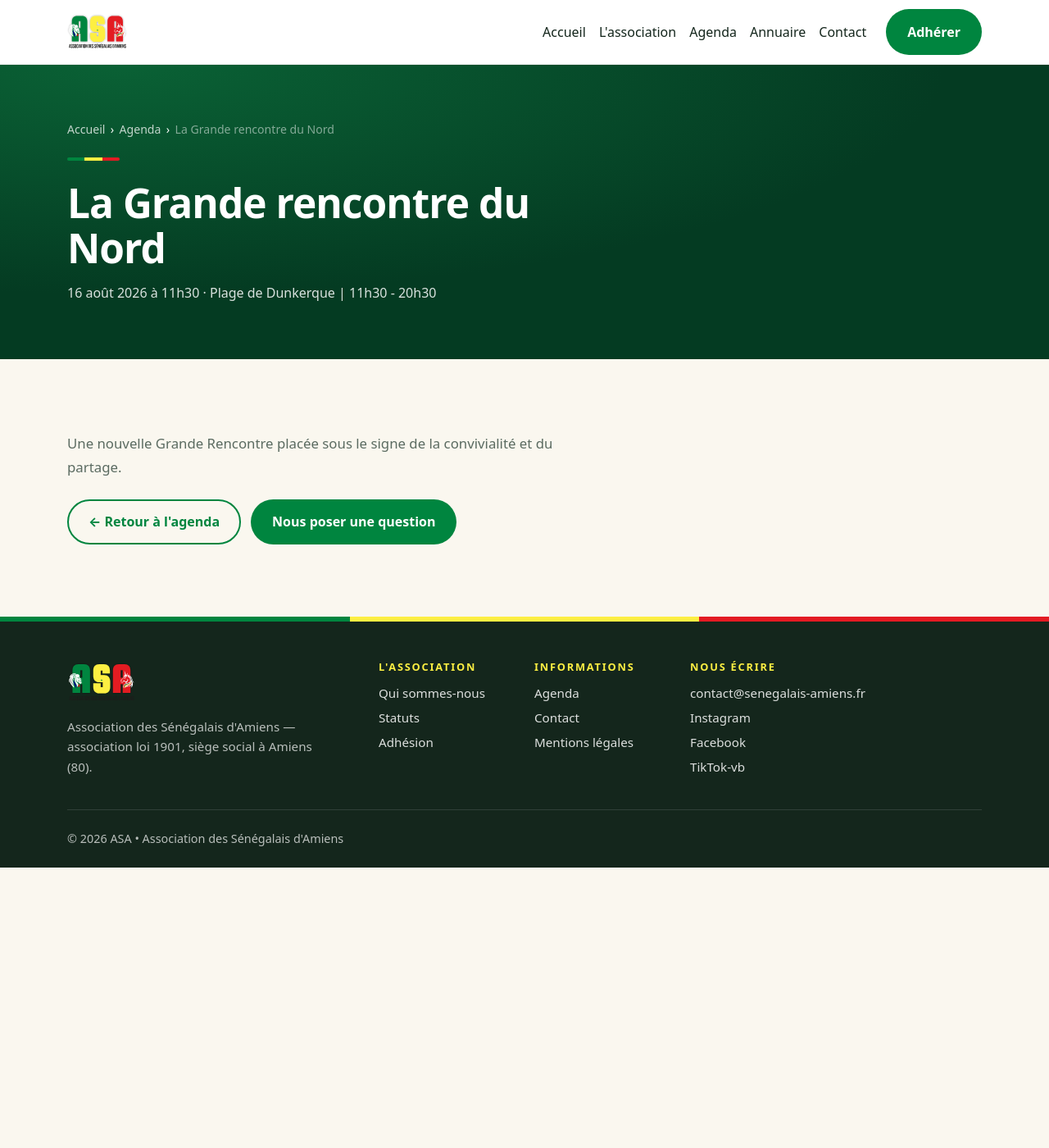
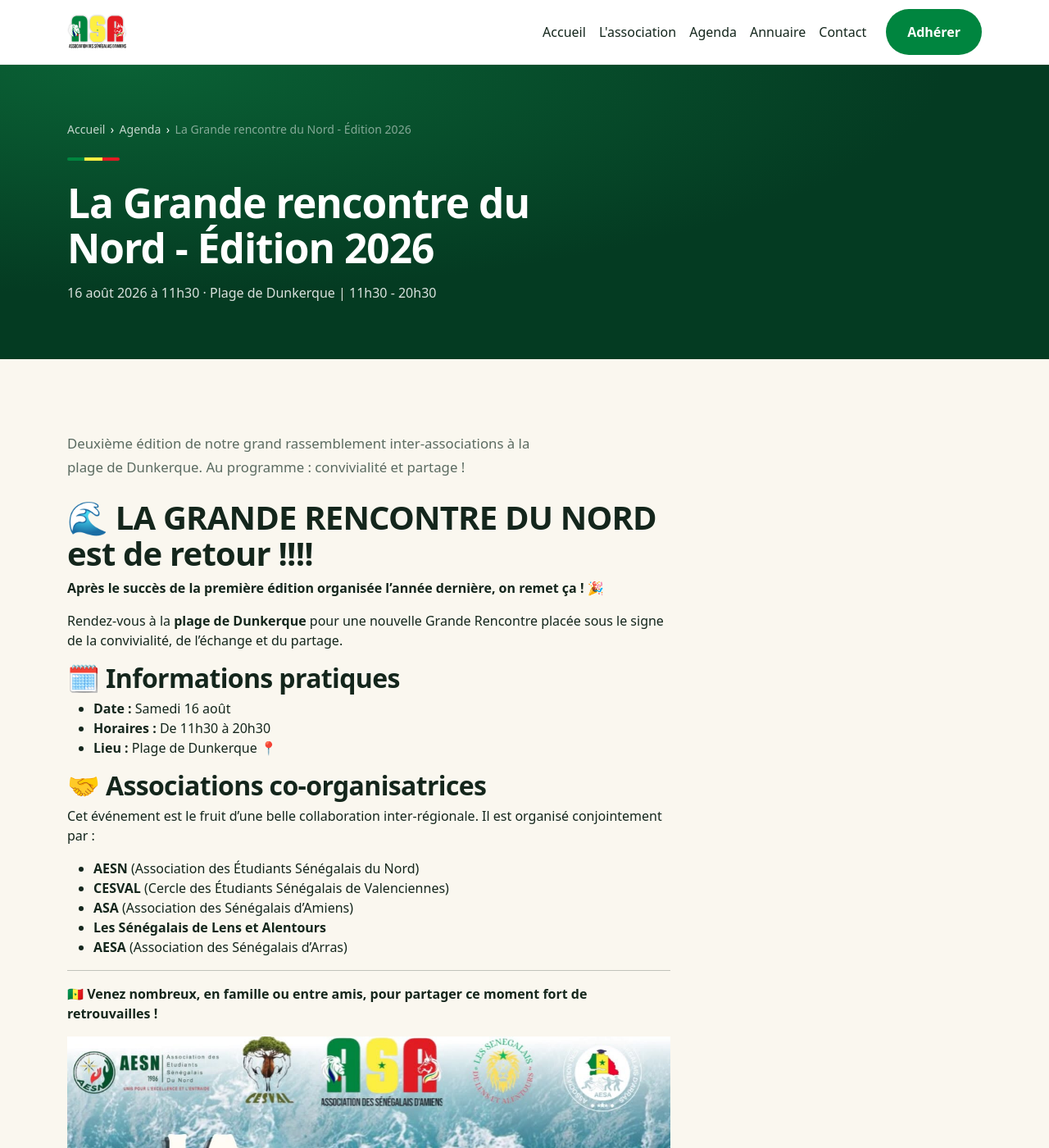
Before and after one commit to asso-asa/asa, a Jekyll site: the page built from _evenements/la-grande-rencontre-du-nord.md, in a window 1280 px wide and 1400 px high. Shown: the whole window at 82% size. Built offline with Jekyll 4.4.1, drawn with Linux system fonts in a browser that asks for light colours; some of the changed text lies outside the part shown.

Commit message:
evenements go

```diff
--- a/_evenements/la-grande-rencontre-du-nord.md
+++ b/_evenements/la-grande-rencontre-du-nord.md
@@ -1,8 +1,8 @@
 ---
-titre: "La Grande rencontre du Nord"
+titre: "La Grande rencontre du Nord  - Édition 2026"
 date: 2026-08-16 11:30    # format AAAA-MM-JJ HH:MM (l'heure est facultative)
-lieu: " Plage de Dunkerque | 11h30 - 20h30"
-resume: "Une nouvelle Grande Rencontre placée sous le signe de la convivialité et du partage."
+lieu: "Plage de Dunkerque | 11h30 - 20h30"
+resume: "Deuxième édition de notre grand rassemblement inter-associations à la plage de Dunkerque. Au programme : convivialité et partage !"
 
 # Page dédiée ? Mettre true UNIQUEMENT si tu écris du contenu ci-dessous.
 # - true  : le titre devient cliquable dans l'agenda et mène à cette page.
@@ -16,3 +16,30 @@
   Tu peux utiliser du Markdown : **gras**, listes, liens, titres ##, etc.
   Si page_dediee est false, cette zone est ignorée.
 -->
+# 🌊 LA GRANDE RENCONTRE DU NORD est de retour !!!!
+
+> **Après le succès de la première édition organisée l’année dernière, on remet ça !** 🎉
+
+Rendez-vous à la **plage de Dunkerque** pour une nouvelle Grande Rencontre placée sous le signe de la convivialité, de l'échange et du partage.
+
+## 🗓️ Informations pratiques
+
+* **Date :** Samedi 16 août
+* **Horaires :** De 11h30 à 20h30
+* **Lieu :** Plage de Dunkerque 📍
+
+## 🤝 Associations co-organisatrices
+
+Cet événement est le fruit d'une belle collaboration inter-régionale. Il est organisé conjointement par :
+
+* **AESN** (Association des Étudiants Sénégalais du Nord)
+* **CESVAL** (Cercle des Étudiants Sénégalais de Valenciennes)
+* **ASA** (Association des Sénégalais d’Amiens)
+* **Les Sénégalais de Lens et Alentours**
+* **AESA** (Association des Sénégalais d’Arras)
+
+---
+
+**🇸🇳 Venez nombreux, en famille ou entre amis, pour partager ce moment fort de retrouvailles !**
+
+![Affiche officielle de la Grande Rencontre du Nord 2026](/img/la-grande-rencontre-du-Nord-edition-2026.jpg)
--- a/_layouts/base.html
+++ b/_layouts/base.html
@@ -112,8 +112,8 @@
         <div class="col-lg-4">
           <img src="/img/logo-asa-asso.svg" alt="" height="52" class="mb-3">
           <p style="font-size:.95rem; line-height:1.6; max-width:38ch;">
-            Association des Sénégalais d'Amiens — association loi 1901,
-            siège social à Amiens (80).
+            ASA · Association des Sénégalais d'Amiens -
+            Ensemble pour une communauté soudée 😉
           </p>
         </div>
         <div class="col-6 col-lg-2">
@@ -138,7 +138,7 @@
             <li><a href="mailto:contact@senegalais-amiens.fr">contact@senegalais-amiens.fr</a></li>
             <li><a href="https://instagram.com/association.senegalais.amiens" rel="noopener">Instagram</a></li>
             <li><a href="https://facebook.com/association.senegalais.amiens" rel="noopener">Facebook</a></li>
-            <li><a href="https://www.tiktok.com/@asso.sn.amiens" rel="noopener">TikTok-vb</a></li>
+            <li><a href="https://www.tiktok.com/@asso.sn.amiens" rel="noopener">TikTok</a></li>
           </ul>
         </div>
       </div>
```
Also changed, not shown: _evenements/webinaire-nouveaux-arrivants-temps-2.md (+16 -8 lines), img/la-grande-rencontre-du-Nord-edition-2026.jpg (added).
